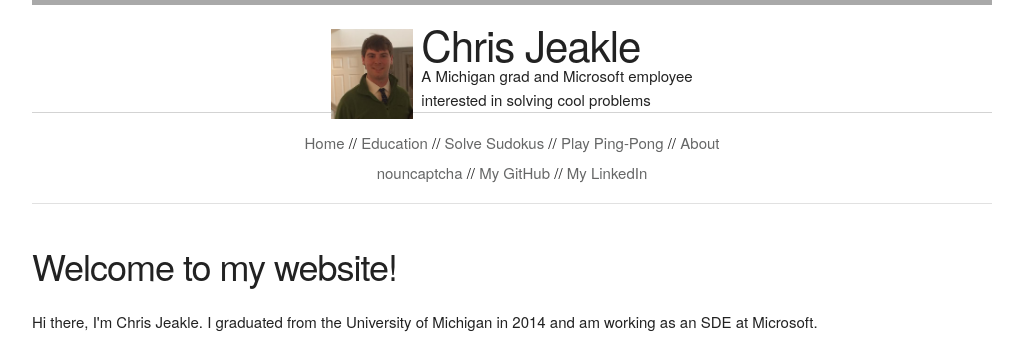
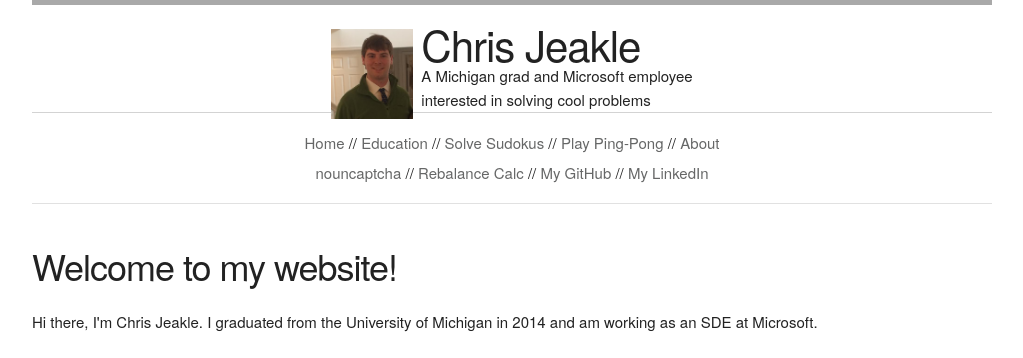
Before and after one commit to cjjeakle/cjjeakle.github.io, a Jekyll site: the page built from index.html, in a window 1280 px wide. Shown: the top 358 px of the page, without its empty margins (128-1151 px from the left). Built offline with Jekyll 4.4.1, drawn with Linux system fonts in a browser that asks for light colours.

Commit message:
Added rebalance calc to list of projects

```diff
--- a/_includes/navigation.html
+++ b/_includes/navigation.html
@@ -9,6 +9,7 @@
     </ul>
     <ul>
       <li><a href="http://www.nouncaptcha.com" target="_Blank">nouncaptcha</a></li> //
+      <li><a href="http://www.rebalancecalc.com" target="_Blank">Rebalance Calc</a></li> //
       <li><a href="https://github.com/cjjeakle" target="_Blank">My GitHub</a></li> //
       <li><a href="http://www.linkedin.com/pub/christopher-jeakle/42/b14/a28" target="_Blank">My LinkedIn</a></li>
     </ul>
```
